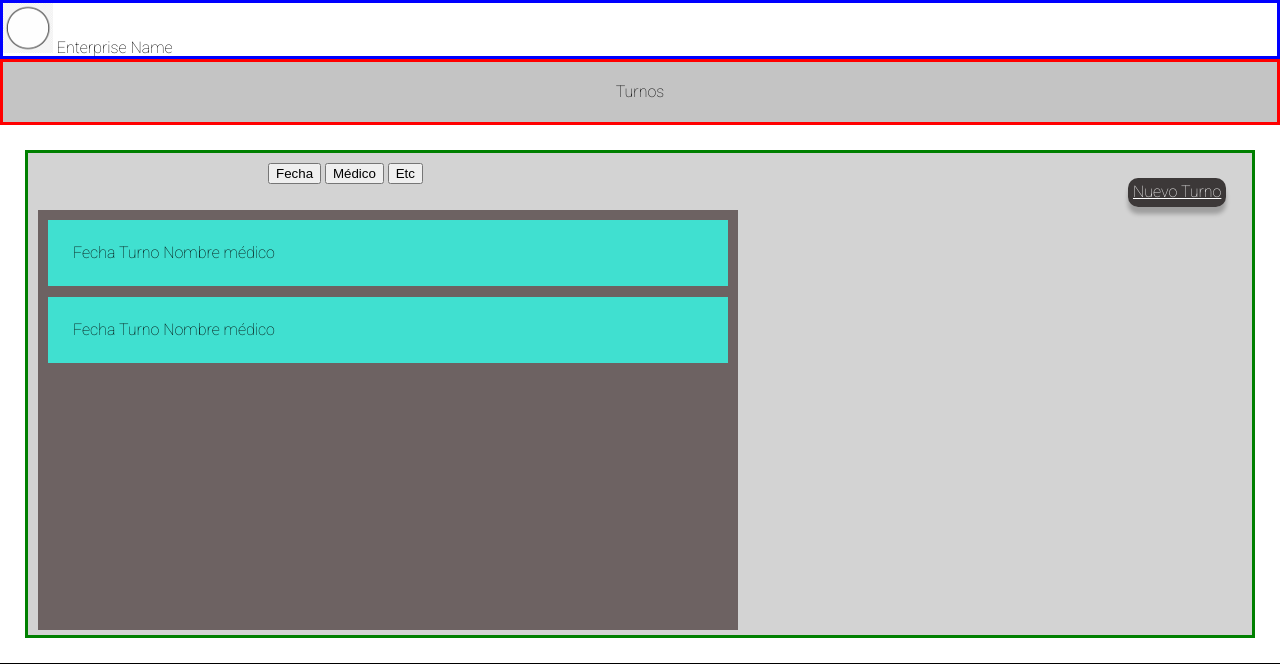
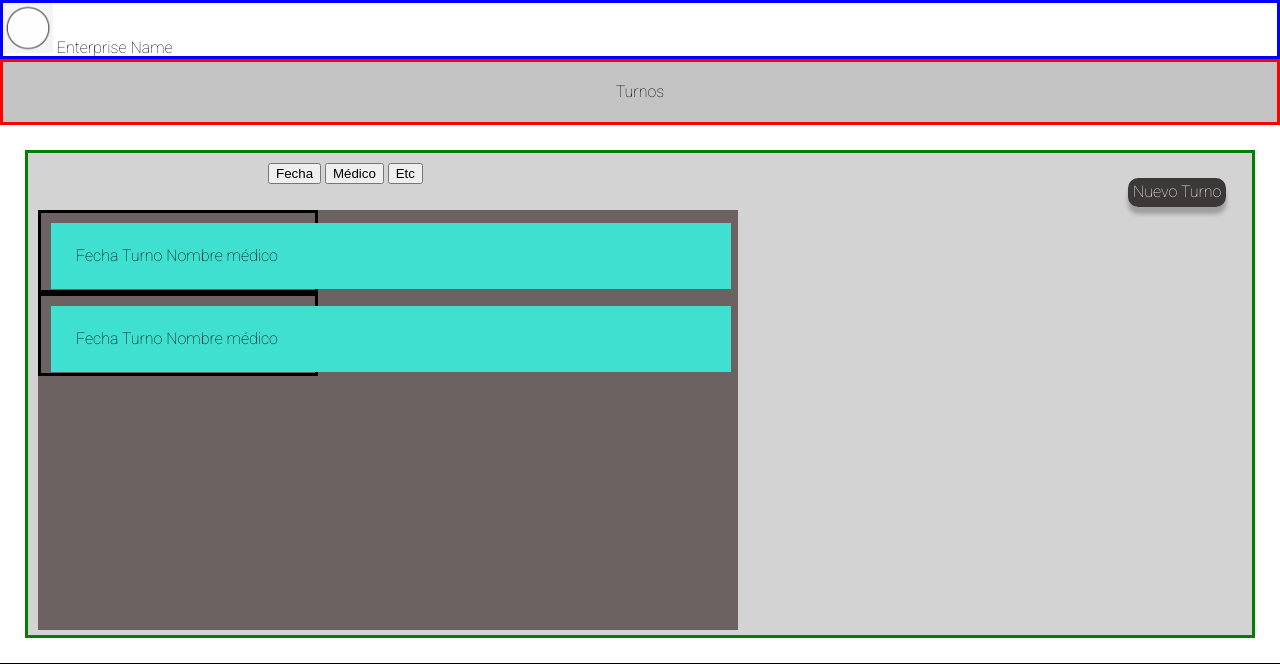
Before and after one commit to viccmedina/PAW_2020, a PHP site: page /turnos.html in a window 1280 px wide. Shown: the top 664 px of the page. Run offline with PHP 8.4, Linux system fonts and the light colour scheme.

Commit message:
Mejoro css

```diff
--- a/TrabajoPractico1/myStyle.css
+++ b/TrabajoPractico1/myStyle.css
@@ -45,6 +45,7 @@ section>header a{
     box-shadow: 0px 7px 4px rgba(0, 0, 0, 0.25);
     border-radius: 10px;
     color: white;
+    text-decoration: solid;
     padding: 4px 5px 6px 5px;
 }
 
@@ -96,6 +97,11 @@ details>summary~*{
     position: relative;
     left: 1000px;
     background:rgb(109,98,98);
+    border: solid black;
+}
+
+details{
+    border: solid black;
 }
 
 /* END MAIN */
```
